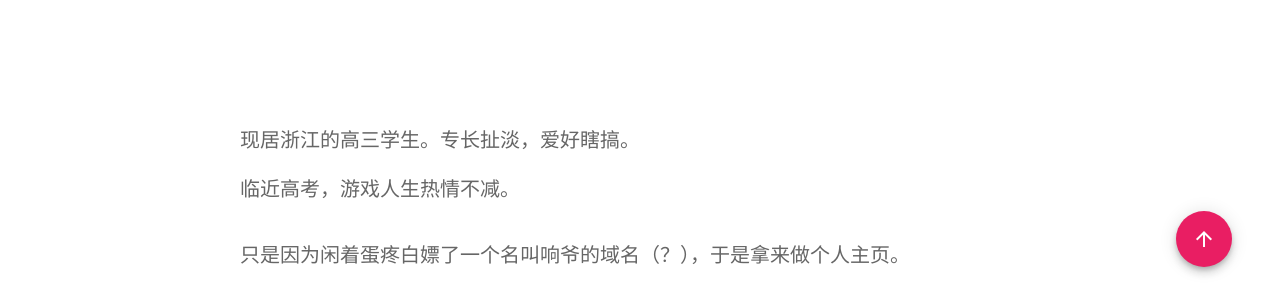
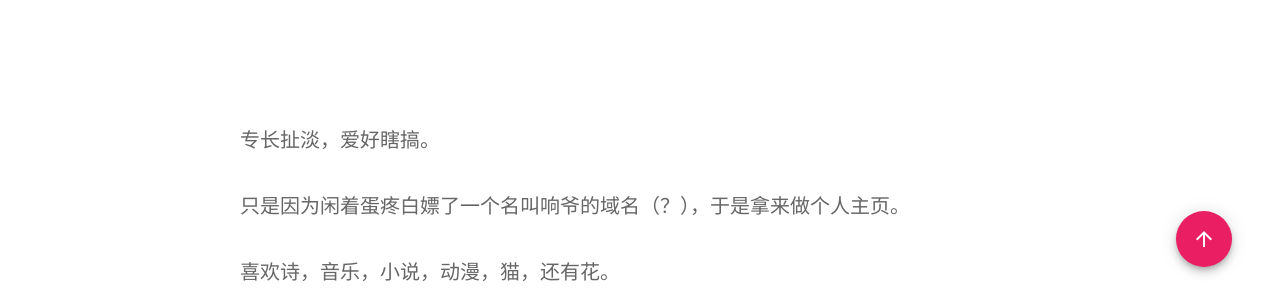
Before and after one commit to MioAkitsuki/Akia, a website: page index.html in a window 1280 px wide. Shown: the part 485-777 px from the top of the page. Drawn offline with Linux system fonts and the light colour scheme; a web font is replaced by a local one.

Commit message:
Update index.html

```diff
--- a/index.html
+++ b/index.html
@@ -50,8 +50,7 @@
     <p id="title-des">Hoshikawa Kuchinashi</p>
 
     <div id="content">
-      <p>现居浙江的高三学生。专长扯淡，爱好瞎搞。</p>
-      <p>临近高考，游戏人生热情不减。</p>
+      <p>专长扯淡，爱好瞎搞。</p>
       <br/>
       <p>只是因为闲着蛋疼白嫖了一个名叫响爷的域名（？），于是拿来做个人主页。</p>
       <br/>
```
